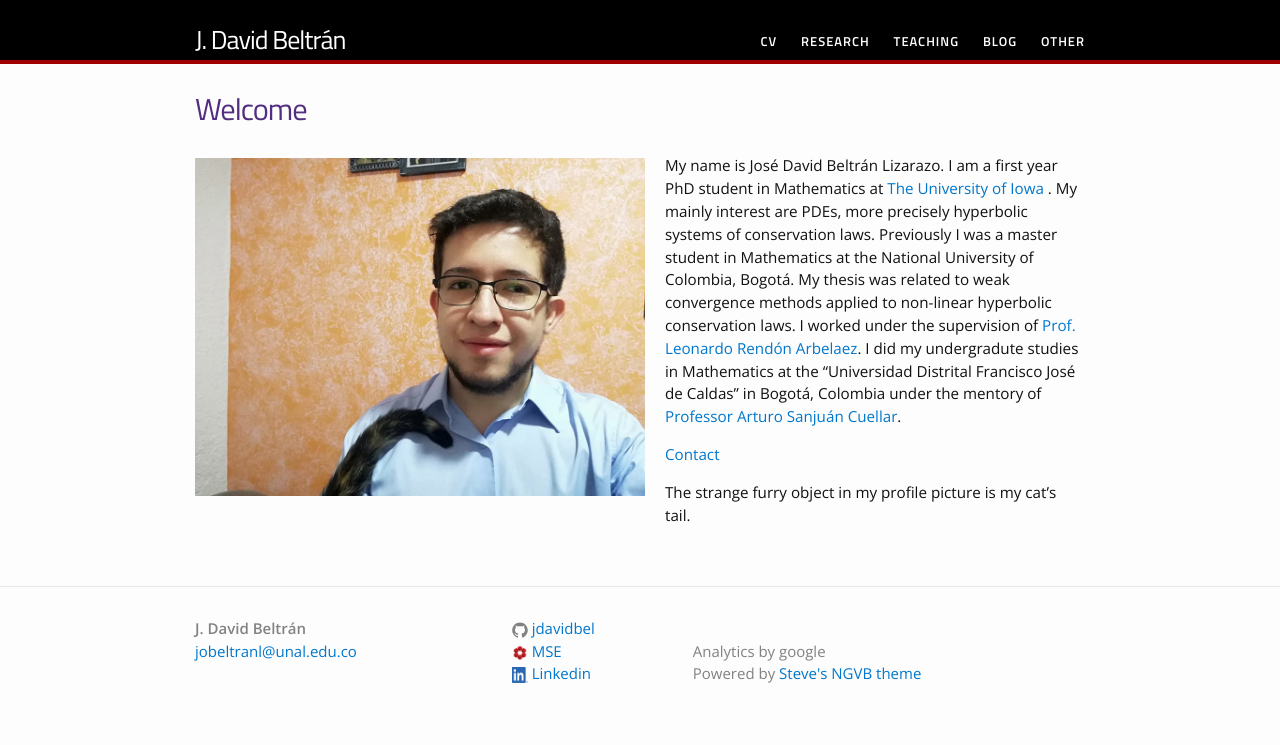
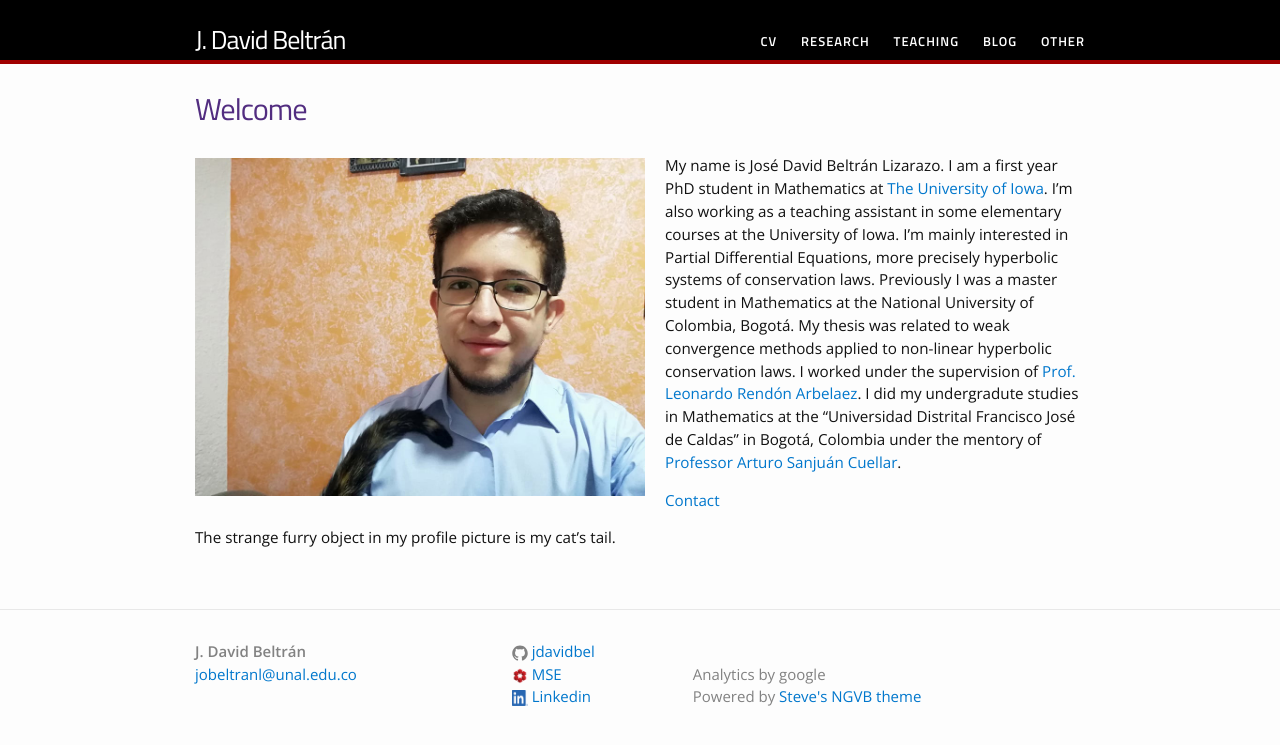
Before and after one commit to jdavidbel/jdavidbel.github.io, a Jekyll site: the page built from index.md, in a window 1280 px wide. Shown: the top 745 px of the page. Built offline with Jekyll 4.4.1, drawn with Linux system fonts in a browser that asks for light colours.

Commit message:
fix some language mistakes

```diff
--- a/index.md
+++ b/index.md
@@ -6,7 +6,7 @@ permalink: /
 {% include image.html url="images/photo1.jpg" caption="" width="450px" align="left" %}
 
 My name is José David Beltrán Lizarazo.
-I am a first year PhD student in Mathematics at [The University of Iowa](https://math.uiowa.edu/) . My mainly interest are PDEs, more precisely hyperbolic systems of conservation laws. Previously I was a master student in Mathematics at the National University of Colombia, Bogotá.
+I am a first year PhD student in Mathematics at [The University of Iowa](https://math.uiowa.edu/). I'm also working as a teaching assistant in some elementary courses at the University of Iowa. I'm mainly interested in Partial Differential Equations, more precisely hyperbolic systems of conservation laws. Previously I was a master student in Mathematics at the National University of Colombia, Bogotá.
 My thesis was related to weak convergence methods applied to non-linear hyperbolic conservation laws. I worked under the supervision of [Prof. Leonardo Rendón Arbelaez](https://scholar.google.com/citations?user=5U0ZQxcAAAAJ&hl=es).
 I did my undergradute studies in Mathematics at the "Universidad Distrital Francisco José de Caldas" in Bogotá, Colombia under the mentory of [Professor Arturo Sanjuán Cuellar](https://comunidad.udistrital.edu.co/arturosanjuan/).
 
```
